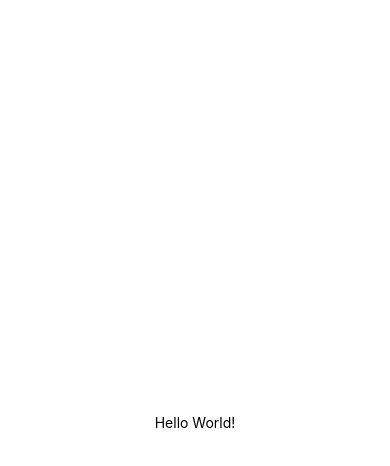
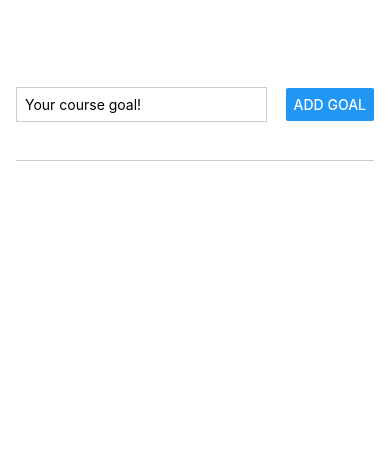
Before and after one commit to JacceyCode/RNCourse, a React Native app: screen / in a window 390 px wide. Shown: the top 466 px of the page. Built offline with nearby package versions, Linux system fonts and the light colour scheme.

Commit message:
learnt up to ScrollView

```diff
--- a/App.js
+++ b/App.js
@@ -1,18 +1,95 @@
-import { StyleSheet, Text, View } from "react-native";
+import { useState } from "react";
+import {
+  Button,
+  StyleSheet,
+  Text,
+  TextInput,
+  View,
+  ScrollView,
+} from "react-native";
 
 export default function App() {
+  const [enteredGoalText, setEnteredGoalText] = useState("");
+  const [courseGoals, setCourseGoals] = useState([]);
+
+  function goalInputHandler(enteredText) {
+    setEnteredGoalText(enteredText);
+  }
+
+  function addGoalHandler() {
+    setCourseGoals((currentCourseGoals) => [
+      ...currentCourseGoals,
+      enteredGoalText,
+    ]);
+  }
+
   return (
-    <View style={styles.container}>
-      <Text>Hello World!</Text>
+    <View style={styles.appContainer}>
+      <View style={styles.inputContainer}>
+        <TextInput
+          style={styles.textInput}
+          placeholder="Your course goal!"
+          onChangeText={goalInputHandler}
+        />
+        <Button title="Add Goal" onPress={addGoalHandler} />
+      </View>
+
+      <View style={styles.goalsConatiner}>
+        {/* <ScrollView alwaysBounceVertical={false}>
+          {courseGoals.map((goal, i) => (
+            <View style={styles.goalItem} key={i}>
+              <Text style={styles.goalText}>
+                {i + 1}. {goal}
+              </Text>
+            </View>
+          ))}
+        </ScrollView> */}
+        <ScrollView alwaysBounceVertical={false}>
+          {courseGoals.map((goal, i) => (
+            <View style={styles.goalItem} key={i}>
+              <Text style={styles.goalText}>
+                {i + 1}. {goal}
+              </Text>
+            </View>
+          ))}
+        </ScrollView>
+      </View>
     </View>
   );
 }
 
 const styles = StyleSheet.create({
-  container: {
+  appContainer: {
     flex: 1,
-    backgroundColor: "#fff",
+    paddingTop: 50,
+    paddingHorizontal: 16,
+  },
+  inputContainer: {
+    flex: 1,
+    flexDirection: "row",
+    justifyContent: "space-between",
     alignItems: "center",
-    justifyContent: "center",
+    marginBottom: 24,
+    borderBottomWidth: 1,
+    borderBottomColor: "#cccccc",
+  },
+  textInput: {
+    borderWidth: 1,
+    borderColor: "#cccccc",
+    width: "70%",
+    padding: 8,
+    marginRight: 8,
+  },
+  goalsConatiner: {
+    flex: 6,
+  },
+  goalItem: {
+    margin: 8,
+    padding: 8,
+    borderRadius: 6,
+    backgroundColor: "#5e0acc",
+  },
+  goalText: {
+    color: "white",
   },
 });
```
